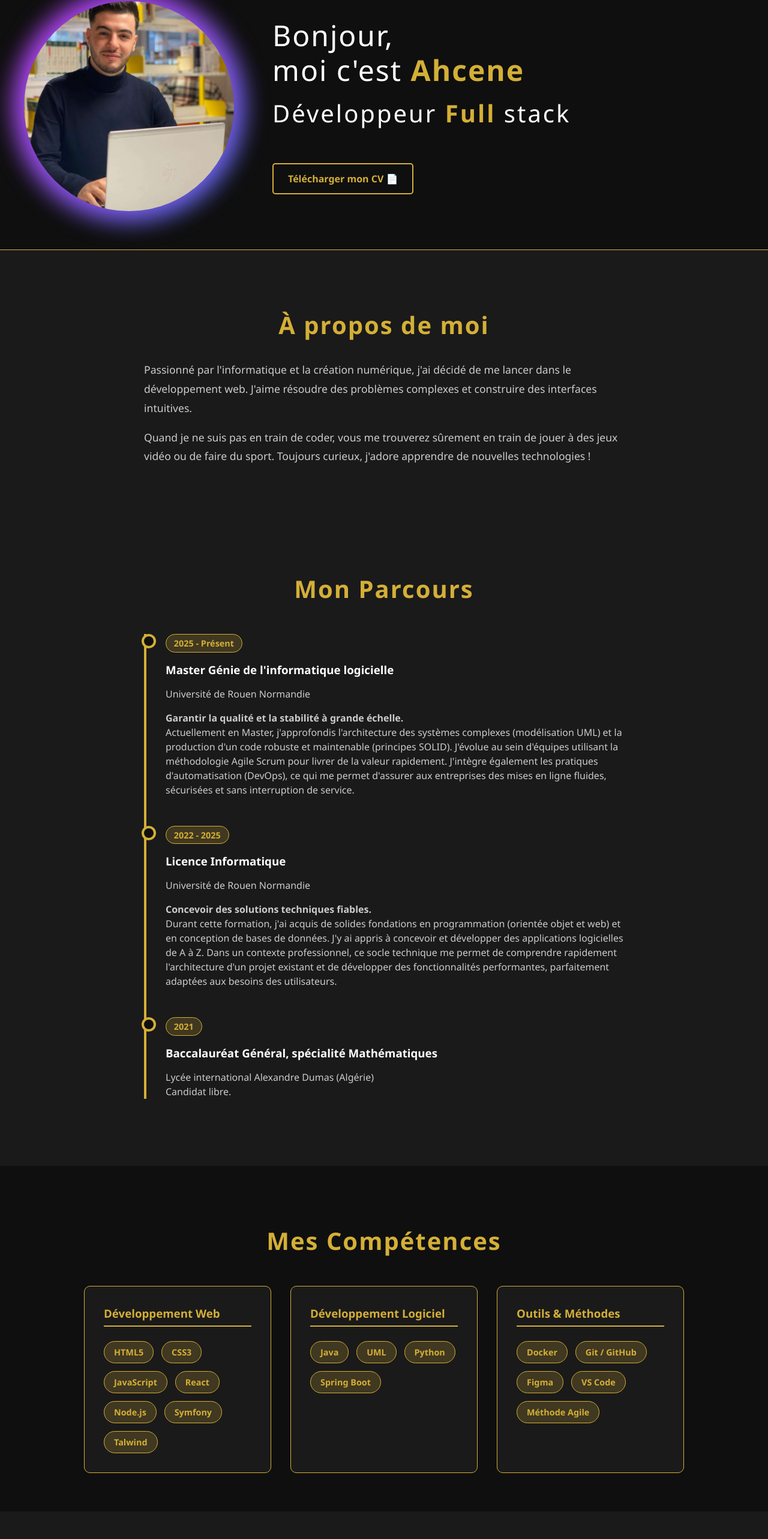
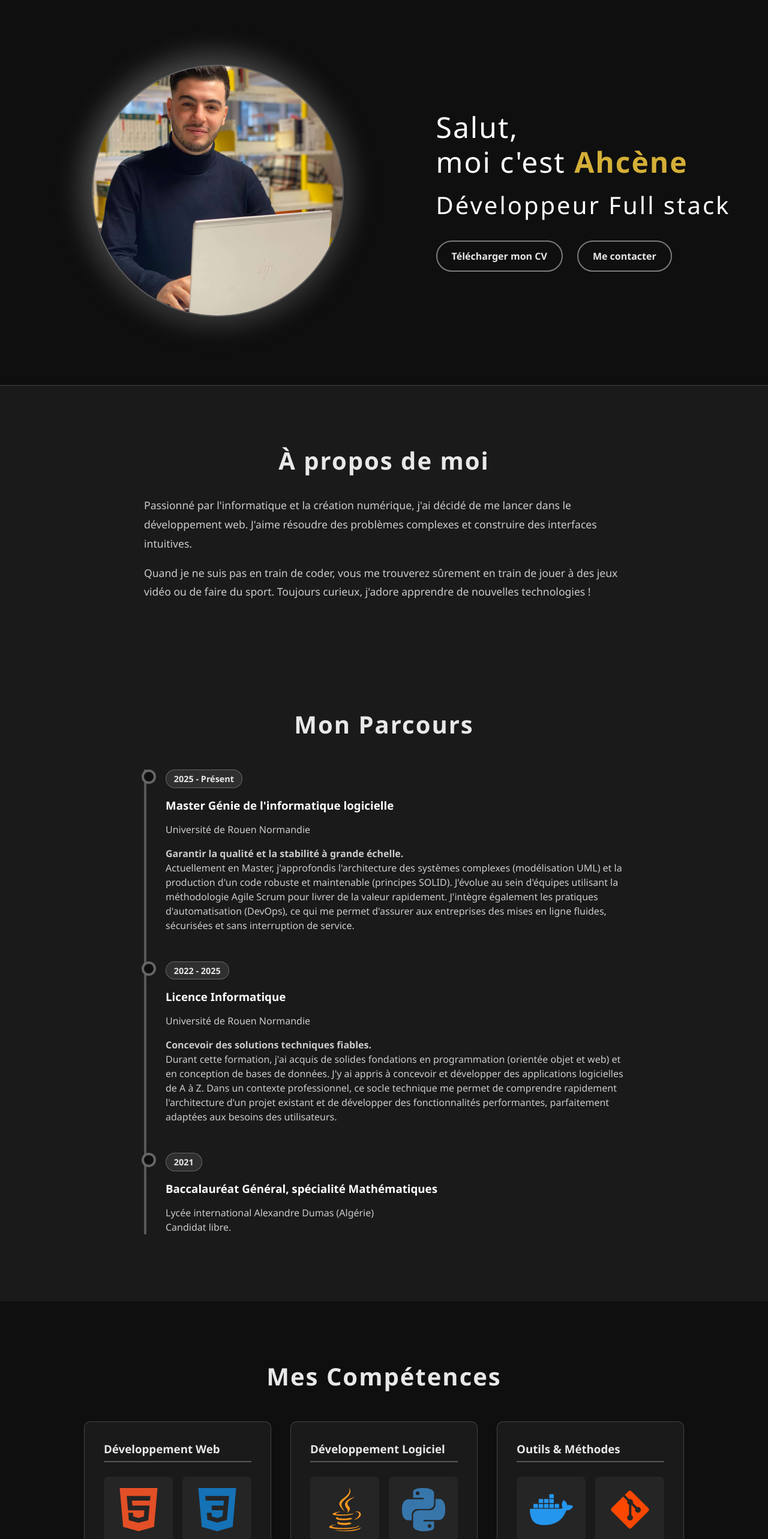
Before and after one commit to ahcene-11/ahcene-11.github.io, a React (Vite) app: page / in a window 1280 px wide. Shown: the part 149-2715 px from the top of the page at 60% size. Built offline with nearby package versions, Linux system fonts and the light colour scheme.

Commit message:
updated style

```diff
--- a/package.json
+++ b/package.json
@@ -11,7 +11,8 @@
   },
   "dependencies": {
     "react": "^19.2.0",
-    "react-dom": "^19.2.0"
+    "react-dom": "^19.2.0",
+    "react-icons": "^5.5.0"
   },
   "devDependencies": {
     "@eslint/js": "^9.39.1",
--- a/src/App.css
+++ b/src/App.css
@@ -1,3 +1,13 @@
+.header-fullscreen {
+  height: 88vh;
+  width: 100%;
+  background-color: #0f0f0f;
+  display: flex;
+  align-items: flex-start;
+  justify-content: center;
+  padding: 80px 2rem 0 2rem;
+}
+
 .header-container {
   display: flex;
   align-items: center;
@@ -11,8 +21,8 @@
 .profile-image-wrapper {
   position: relative;
   flex-shrink: 0;
-  width: 350px;
-  height: 350px;
+  width: 600px;
+  height: 600px;
   display: flex;
   align-items: center;
   justify-content: center;
@@ -20,9 +30,9 @@
 
 .gradient-circle {
   position: absolute;
-  width: 380px;
-  height: 380px;
-  background: linear-gradient(135deg, #c73eff 0%, #8b5cf6 50%, #3b82f6 100%);
+  width: 470px;
+  height: 470px;
+  background: linear-gradient(135deg, rgba(232, 232, 232, 0.2) 0%, rgba(200, 200, 200, 0.1) 50%, rgba(180, 180, 180, 0.05) 100%);
   border-radius: 50%;
   z-index: 1;
   filter: blur(20px);
@@ -31,18 +41,18 @@
 .profile-image {
   position: relative;
   z-index: 2;
-  width: 350px;
-  height: 350px;
+  width: 420px;
+  height: 420px;
   border-radius: 50%;
   object-fit: cover;
-  border: none;
-  box-shadow: 0 0 50px rgba(199, 62, 255, 0.4);
+  border: 2px solid rgba(232, 232, 232, 0.3);
+  box-shadow: 0 0 50px rgba(232, 232, 232, 0.2);
   transition: transform 0.3s ease, box-shadow 0.3s ease;
 }
 
 .profile-image:hover {
   transform: scale(1.05);
-  box-shadow: 0 0 70px rgba(199, 62, 255, 0.6);
+  box-shadow: 0 0 70px rgba(232, 232, 232, 0.3);
 }
 
 .header-text {
@@ -80,25 +90,37 @@
   font-weight: 600;
 }
 
+.boutons-container {
+  display: flex;
+  gap: 1.5rem;
+  margin-top: 2rem;
+  flex-wrap: wrap;
+}
+
 .bouton-cv {
   display: inline-block;
   background-color: transparent;
-  color: #d4af37;
-  border: 2px solid #d4af37;
+  color: #e8e8e8;
+  border: 2px solid rgba(232, 232, 232, 0.5);
   padding: 0.8rem 1.5rem;
-  border-radius: 5px;
+  border-radius: 40px;
   text-decoration: none;
   font-weight: bold;
-  margin-top: 1.5rem;
   transition: all 0.3s ease;
 }
 
 .bouton-cv:hover {
-  background-color: #d4af37;
-  color: #0f0f0f;
+  background-color: rgba(232, 232, 232, 0.15);
+  color: #e8e8e8;
+  border-color: rgba(232, 232, 232, 0.8);
 }
 
 @media (max-width: 768px) {
+  .header-fullscreen {
+    height: 100vh;
+    padding: 0 1rem;
+  }
+
   .header-container {
     flex-direction: column;
     gap: 2rem;
@@ -112,4 +134,12 @@
   .header-text {
     min-width: auto;
   }
+
+  .header-text h1 {
+    font-size: 2rem;
+  }
+
+  .header-text h2 {
+    font-size: 1.5rem;
+  }
 }
--- a/src/App.jsx
+++ b/src/App.jsx
@@ -12,7 +12,7 @@ function App() {
     <div className="portfolio-container">
       <Navbar />
 
-      <header style={{ padding: '4rem 2rem', backgroundColor: '#0f0f0f' }}>
+      <header id="accueil" className="header-fullscreen">
         <div className="header-container">
           <div className="profile-image-wrapper">
             <div className="gradient-circle"></div>
@@ -23,12 +23,17 @@ function App() {
             />
           </div>
           <div className="header-text">
-            <h1>Bonjour,<br />moi c'est <span className="highlight">Ahcene</span></h1>
-            <h2><span className="text-white">Développeur</span> <span className="text-gold">Full</span> <span className="text-white">stack</span></h2>
+            <h1>Salut,<br />moi c'est <span className="highlight">Ahcène</span></h1>
+            <h2><span className="text-white">Développeur</span> <span className="text-white">Full stack</span> </h2>
 
-            <a href="/mon-cv.pdf" download="mon-cv.pdf" className="bouton-cv">
-              Télécharger mon CV 📄
-            </a>
+            <div className="boutons-container">
+              <a href="/mon-cv.pdf" download="mon-cv.pdf" className="bouton-cv">
+                Télécharger mon CV
+              </a>
+              <a href="#contact" className="bouton-cv">
+                Me contacter
+              </a>
+            </div>
           </div>
         </div>
       </header>
--- a/src/components/About.css
+++ b/src/components/About.css
@@ -2,7 +2,7 @@
   padding: 4rem 2rem;
   background-color: #1a1a1a;
   text-align: center;
-  border-top: 1px solid #d4af37;
+  border-top: 1px solid rgba(232, 232, 232, 0.2);
 }
 
 .conteneur-apropos {
@@ -12,7 +12,7 @@
 
 .section-apropos h2 {
   font-size: 2.5rem;
-  color: #d4af37;
+  color: #e8e8e8;
   margin-bottom: 2rem;
   letter-spacing: 2px;
 }
--- a/src/components/Contact.jsx
+++ b/src/components/Contact.jsx
@@ -1,29 +1,44 @@
 import './Contact.css';
+import { FaGithub, FaLinkedin, FaEnvelope } from 'react-icons/fa'; // On importe les icônes !
 
 function Contact() {
   return (
-    <section id="contact" className="section-contact">
+    <footer id="contact" className="section-contact">
+      <div className="footer-content">
+
+        {/* Partie Gauche : Le texte */}
+        <div className="footer-texte">
           <h2>Contactez-moi</h2>
           <p>
-        Vous avez un projet en tête, une offre d'emploi ou vous souhaitez simplement discuter ?
+            Vous avez un projet en tête, une opportunité ou vous souhaitez simplement discuter ?
             N'hésitez pas à m'envoyer un message, je vous répondrai au plus vite !
           </p>
+        </div>
 
-      <div className="conteneur-contact">
+        {/* Partie Droite : Les boutons et liens */}
+        <div className="footer-actions">
           <a href="mailto:amouchasahcene11@gmail.com" className="bouton-email">
-          ✉️ M'envoyer un email
+            <FaEnvelope /> M'envoyer un email
           </a>
 
           <div className="reseaux-sociaux">
-          <a href="https://github.com/ahcene-11" target="_blank" rel="noopener noreferrer">
-            Mon GitHub
+            <a href="https://github.com/ahcene-11" target="_blank" rel="noopener noreferrer" className="social-link github" aria-label="GitHub">
+              <FaGithub size="2em" />
             </a>
-          <a href="https://www.linkedin.com/in/ahc%C3%A8ne-amouchas-a3037a327?lipi=urn%3Ali%3Apage%3Ad_flagship3_profile_view_base_contact_details%3BqDwBioAwQL2S%2BOToOBKqIg%3D%3D" target="_blank" rel="noopener noreferrer">
-            Mon LinkedIn
+            {/* J'ai raccourci visuellement ton lien LinkedIn, mais il fonctionnera pareil ! */}
+            <a href="https://www.linkedin.com/in/ahc%C3%A8ne-amouchas-a3037a327" target="_blank" rel="noopener noreferrer" className="social-link linkedin" aria-label="LinkedIn">
+              <FaLinkedin size="2em" />
             </a>
           </div>
         </div>
-    </section>
+
+      </div>
+
+      {/* La toute petite ligne en bas */}
+      <div className="footer-bottom">
+        <p>&copy; 2026 Ahcène Amouchas. Tous droits réservés.</p>
+      </div>
+    </footer>
   );
 }
 
--- a/src/components/Navbar.jsx
+++ b/src/components/Navbar.jsx
@@ -19,7 +19,7 @@ function Navbar() {
         <strong>AHCENE AMOUCHAS</strong>
       </div>
       <ul className="liens-menu">
-        <li><a href="#accueil">ACCUEIL</a></li>
+        <li><a href="#">ACCUEIL</a></li>
         <li><a href="#apropos">A PROPOS</a></li>
         <li><a href="#parcours">PARCOURS</a></li>
         <li><a href="#competences">COMPETENCES</a></li>
--- a/src/components/Parcours.css
+++ b/src/components/Parcours.css
@@ -7,14 +7,14 @@
   text-align: center;
   font-size: 2.5rem;
   margin-bottom: 3rem;
-  color: #d4af37;
+  color: #e8e8e8;
   letter-spacing: 2px;
 }
 
 .timeline {
   max-width: 800px;
   margin: 0 auto;
-  border-left: 4px solid #d4af37;
+  border-left: 4px solid rgba(232, 232, 232, 0.3);
   padding-left: 2rem;
 }
 
@@ -31,20 +31,20 @@
   width: 16px;
   height: 16px;
   background-color: #0f0f0f;
-  border: 4px solid #d4af37;
+  border: 4px solid rgba(232, 232, 232, 0.4);
   border-radius: 50%;
 }
 
 .date {
   display: inline-block;
-  background-color: rgba(212, 175, 55, 0.2);
-  color: #d4af37;
+  background-color: rgba(232, 232, 232, 0.1);
+  color: #e8e8e8;
   padding: 0.3rem 0.8rem;
   border-radius: 20px;
   font-weight: bold;
   font-size: 0.9rem;
   margin-bottom: 0.5rem;
-  border: 1px solid #d4af37;
+  border: 1px solid rgba(232, 232, 232, 0.3);
 }
 
 .timeline-item h3 {
--- a/src/components/Skills.css
+++ b/src/components/Skills.css
@@ -7,7 +7,7 @@
 .section-competences h2 {
   font-size: 2.5rem;
   margin-bottom: 3rem;
-  color: #d4af37;
+  color: #e8e8e8;
   letter-spacing: 2px;
 }
 
@@ -23,43 +23,75 @@
   background-color: #1a1a1a;
   padding: 2rem;
   border-radius: 10px;
-  border: 1px solid #d4af37;
+  border: 1px solid rgba(232, 232, 232, 0.2);
   text-align: left;
   transition: all 0.3s ease;
 }
 
 .carte-competence:hover {
-  box-shadow: 0 0 30px rgba(212, 175, 55, 0.3);
+  box-shadow: 0 0 30px rgba(232, 232, 232, 0.15);
 }
 
 .carte-competence h3 {
   margin-top: 0;
-  color: #d4af37;
+  color: #e8e8e8;
   margin-bottom: 1.5rem;
-  border-bottom: 2px solid #d4af37;
+  border-bottom: 2px solid rgba(232, 232, 232, 0.3);
   padding-bottom: 0.5rem;
 }
 
-.conteneur-badges {
-  display: flex;
-  flex-wrap: wrap;
-  gap: 0.8rem;
+.conteneur-technologies {
+  display: grid;
+  grid-template-columns: repeat(auto-fill, minmax(100px, 1fr));
+  gap: 1rem;
 }
 
-.badge {
-  background-color: rgba(212, 175, 55, 0.2);
-  color: #d4af37;
-  padding: 0.5rem 1rem;
-  border-radius: 50px;
-  font-size: 0.9rem;
-  font-weight: bold;
-  transition: transform 0.2s ease, box-shadow 0.2s ease;
-  border: 1px solid #d4af37;
+.tech-item {
+  display: flex;
+  flex-direction: column;
+  align-items: center;
+  justify-content: center;
+  gap: 0.8rem;
+  padding: 1.2rem 0.8rem;
+  background-color: rgba(232, 232, 232, 0.05);
+  border-radius: 8px;
+  transition: all 0.3s ease;
+  cursor: pointer;
 }
 
-.badge:hover {
-  transform: translateY(-3px);
-  background-color: #d4af37;
-  color: #0f0f0f;
-  box-shadow: 0 5px 15px rgba(212, 175, 55, 0.4);
+.tech-item:hover {
+  background-color: rgba(232, 232, 232, 0.1);
+  transform: translateY(-4px);
+  box-shadow: 0 8px 20px rgba(232, 232, 232, 0.15);
 }
+
+.tech-logo {
+  font-size: 2.5rem;
+  display: flex;
+  align-items: center;
+  justify-content: center;
+  line-height: 1;
+}
+
+.tech-name {
+  color: #e8e8e8;
+  font-size: 0.85rem;
+  text-align: center;
+  font-weight: 500;
+  line-height: 1.2;
+}
+
+@media (max-width: 768px) {
+  .conteneur-technologies {
+    grid-template-columns: repeat(auto-fill, minmax(80px, 1fr));
+    gap: 0.8rem;
+  }
+
+  .tech-logo {
+    font-size: 2rem;
+  }
+
+  .tech-name {
+    font-size: 0.75rem;
+  }
+}
--- a/src/components/Skills.jsx
+++ b/src/components/Skills.jsx
@@ -1,5 +1,35 @@
 import './Skills.css'
+import { SiHtml5, SiCss3, SiJavascript, SiReact, SiNodedotjs, SiSymfony, SiTailwindcss, SiPython, SiSpringboot, SiDocker, SiUml, SiFigma } from 'react-icons/si'
+import { FaJava, FaCode, FaGitAlt } from 'react-icons/fa'
+import { DiScrum } from "react-icons/di";
+
 function Skills() {
+
+    // 1. On ajoute la propriété "color" avec les couleurs officielles (Hexadécimal)
+    const technologies = {
+      web: [
+        { name: 'HTML5', Icon: SiHtml5, color: '#E34F26' },
+        { name: 'CSS3', Icon: SiCss3, color: '#1572B6' },
+        { name: 'JavaScript', Icon: SiJavascript, color: '#F7DF1E' },
+        { name: 'React', Icon: SiReact, color: '#61DAFB' },
+        { name: 'Node.js', Icon: SiNodedotjs, color: '#339933' },
+        { name: 'Symfony', Icon: SiSymfony, color: '#000000' },
+        { name: 'Tailwind', Icon: SiTailwindcss, color: '#06B6D4' }
+      ],
+      logiciel: [
+        { name: 'Java', Icon: FaJava, color: '#f89820' }, // Orange de Java
+        { name: 'Python', Icon: SiPython, color: '#3776AB' },
+        { name: 'Spring Boot', Icon: SiSpringboot, color: '#6DB33F' },
+        { name: 'UML', Icon: SiUml, color: '#007ACC' }
+      ],
+      outils: [
+        { name: 'Docker', Icon: SiDocker, color: '#2496ED' },
+        { name: 'Git', Icon: FaGitAlt, color: '#fb4700' },
+        { name: 'Figma', Icon: SiFigma, color: '#F24E1E' },
+        { name: 'VS Code', Icon: FaCode, color: '#007ACC' },
+        { name: 'Agile', Icon: DiScrum, color: '#61DAFB' }
+      ]
+    };
 
     return (
         <section id="competences" className="section-competences">
@@ -10,40 +40,46 @@ function Skills() {
         {/* Catégorie 1 : Web */}
         <div className="carte-competence">
           <h3>Développement Web</h3>
-          <div className="conteneur-badges">
-            <span className="badge">HTML5</span>
-            <span className="badge">CSS3</span>
-            <span className="badge">JavaScript</span>
-            <span className="badge">React</span>
-            <span className="badge">Node.js</span>
-            <span className="badge">Symfony</span>
-            <span className="badge">Talwind</span>
-
-
+          <div className="conteneur-technologies">
+            {technologies.web.map(tech => (
+              <div key={tech.name} className="tech-item">
+                <div className="tech-logo">
+                  {/* 2. On passe la couleur ici, et j'ai ajouté une taille pour que ça rende bien ! */}
+                  {tech.Icon ? <tech.Icon color={tech.color} size="1.8em" /> : <span>•</span>}
+                </div>
+                <span className="tech-name">{tech.name}</span>
+              </div>
+            ))}
           </div>
         </div>
 
         {/* Catégorie 2 : Logiciel */}
         <div className="carte-competence">
           <h3>Développement Logiciel</h3>
-          <div className="conteneur-badges">
-            <span className="badge">Java</span>
-            <span className="badge">UML</span>
-            <span className="badge">Python</span>
-            <span className="badge">Spring Boot</span>
-
+          <div className="conteneur-technologies">
+            {technologies.logiciel.map(tech => (
+              <div key={tech.name} className="tech-item">
+                <div className="tech-logo">
+                  {tech.Icon ? <tech.Icon color={tech.color} size="1.8em" /> : <span>•</span>}
+                </div>
+                <span className="tech-name">{tech.name}</span>
+              </div>
+            ))}
           </div>
         </div>
 
-        {/* Catégorie 3 (Optionnelle) : Outils */}
+        {/* Catégorie 3 : Outils */}
         <div className="carte-competence">
           <h3>Outils & Méthodes</h3>
-          <div className="conteneur-badges">
-            <span className="badge">Docker</span>
-            <span className="badge">Git / GitHub</span>
-            <span className="badge">Figma</span>
-            <span className="badge">VS Code</span>
-            <span className="badge">Méthode Agile</span>
+          <div className="conteneur-technologies">
+            {technologies.outils.map(tech => (
+              <div key={tech.name} className="tech-item">
+                <div className="tech-logo">
+                  {tech.Icon ? <tech.Icon color={tech.color} size="1.8em" /> : <span>•</span>}
+                </div>
+                <span className="tech-name">{tech.name}</span>
+              </div>
+            ))}
           </div>
         </div>
 
@@ -51,4 +87,5 @@ function Skills() {
     </section>
     );
 }
+
 export default Skills;
```
Also changed, not shown: src/components/Contact.css (+86 -39 lines), src/components/MesProjets.css (+11 -10 lines), src/components/Navbar.css (+4 -5 lines), 1 other file (tests, documents, lock files or other folders). Lines whose indentation alone changed are shown as unchanged.
